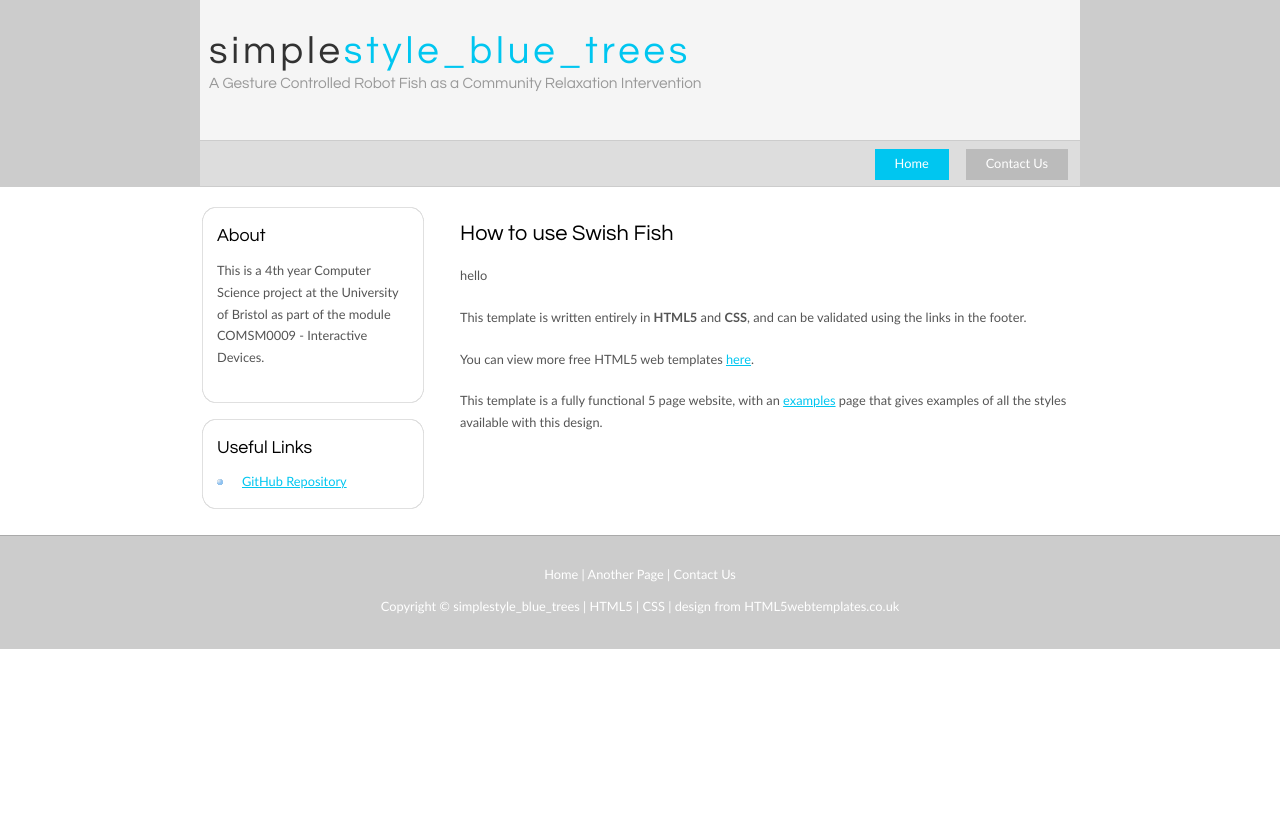
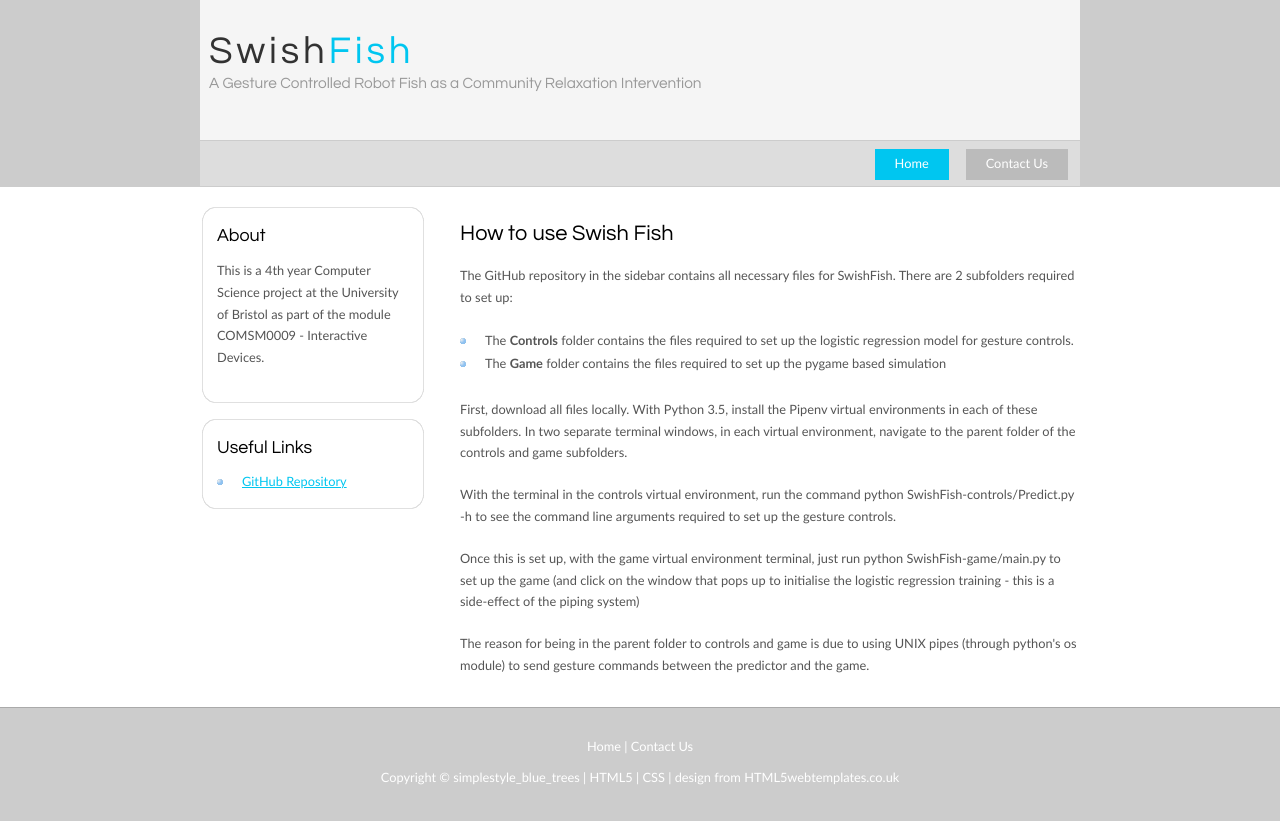
Before and after one commit to alessio-b-zak/SwishFish, a plain HTML site: page docs/index.html in a window 1280 px wide. Before the commit the page ends 800 px from the top, so only its background shows below. Drawn offline with Linux system fonts and the light colour scheme.

Commit message:
Initial instructions added

```diff
--- a/docs/index.html
+++ b/docs/index.html
@@ -15,7 +15,7 @@
       <div id="logo">
         <div id="logo_text">
           <!-- class="logo_colour", allows you to change the colour of the text -->
-          <h1><a href="index.html">simple<span class="logo_colour">style_blue_trees</span></a></h1>
+          <h1><a href="index.html">Swish<span class="logo_colour">Fish</span></a></h1>
           <h2>A Gesture Controlled Robot Fish as a Community Relaxation Intervention</h2>
         </div>
       </div>
@@ -53,15 +53,20 @@
       <div id="content">
         <!-- insert the page content here -->
         <h1>How to use Swish Fish</h1>
-        <p>hello</p>
-        <p>This template is written entirely in <strong>HTML5</strong> and <strong>CSS</strong>, and can be validated using the links in the footer.</p>
-        <p>You can view more free HTML5 web templates <a href="http://www.html5webtemplates.co.uk">here</a>.</p>
-        <p>This template is a fully functional 5 page website, with an <a href="examples.html">examples</a> page that gives examples of all the styles available with this design.</p>
-      </div>
+        <p>The GitHub repository in the sidebar contains all necessary files for SwishFish. There are 2 subfolders required to set up:</p>
+        <ul>
+          <li>The <strong>Controls</strong> folder contains the files required to set up the logistic regression model for gesture controls. </li>
+          <li>The <strong>Game</strong> folder contains the files required to set up the pygame based simulation</li>
+        </ul>
+        <p>First, download all files locally. With Python 3.5, install the Pipenv virtual environments in each of these subfolders. In two separate terminal windows, in each virtual environment, navigate to the parent folder of the controls and game subfolders. </p>
+        <p>With the terminal in the controls virtual environment, run the command python SwishFish-controls/Predict.py -h to see the command line arguments required to set up the gesture controls.</p>
+        <p>Once this is set up, with the game virtual environment terminal, just run python SwishFish-game/main.py to set up the game (and click on the window that pops up to initialise the logistic regression training - this is a side-effect of the piping system)</p>
+        <p>The reason for being in the parent folder to controls and game is due to using UNIX pipes (through python's os module) to send gesture commands between the predictor and the game.
+        </div>
     </div>
     <div id="content_footer"></div>
     <div id="footer">
-      <p><a href="index.html">Home</a> |  <a href="another_page.html">Another Page</a> | <a href="contact.html">Contact Us</a></p>
+      <p><a href="index.html">Home</a> | <a href="contact.html">Contact Us</a></p>
       <p>Copyright &copy; simplestyle_blue_trees | <a href="http://validator.w3.org/check?uri=referer">HTML5</a> | <a href="http://jigsaw.w3.org/css-validator/check/referer">CSS</a> | <a href="http://www.html5webtemplates.co.uk">design from HTML5webtemplates.co.uk</a></p>
     </div>
   </div>
```
